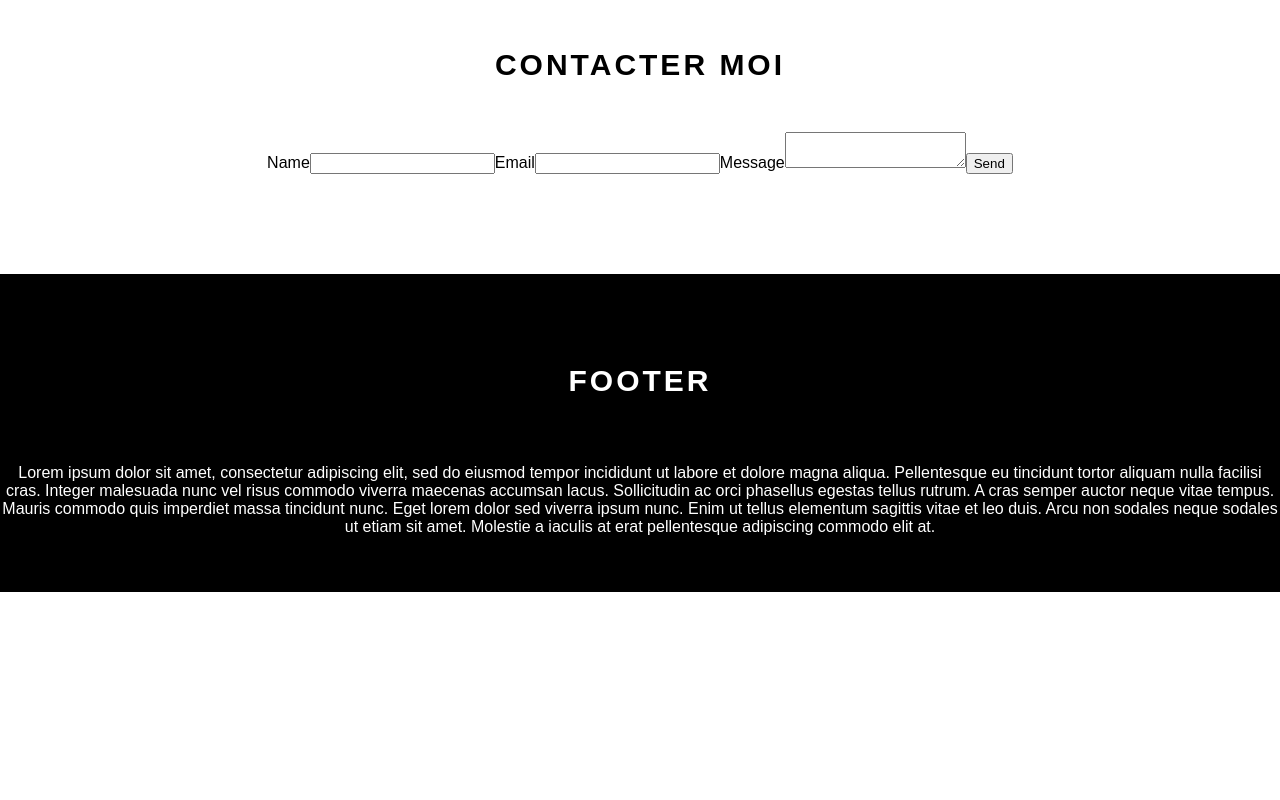
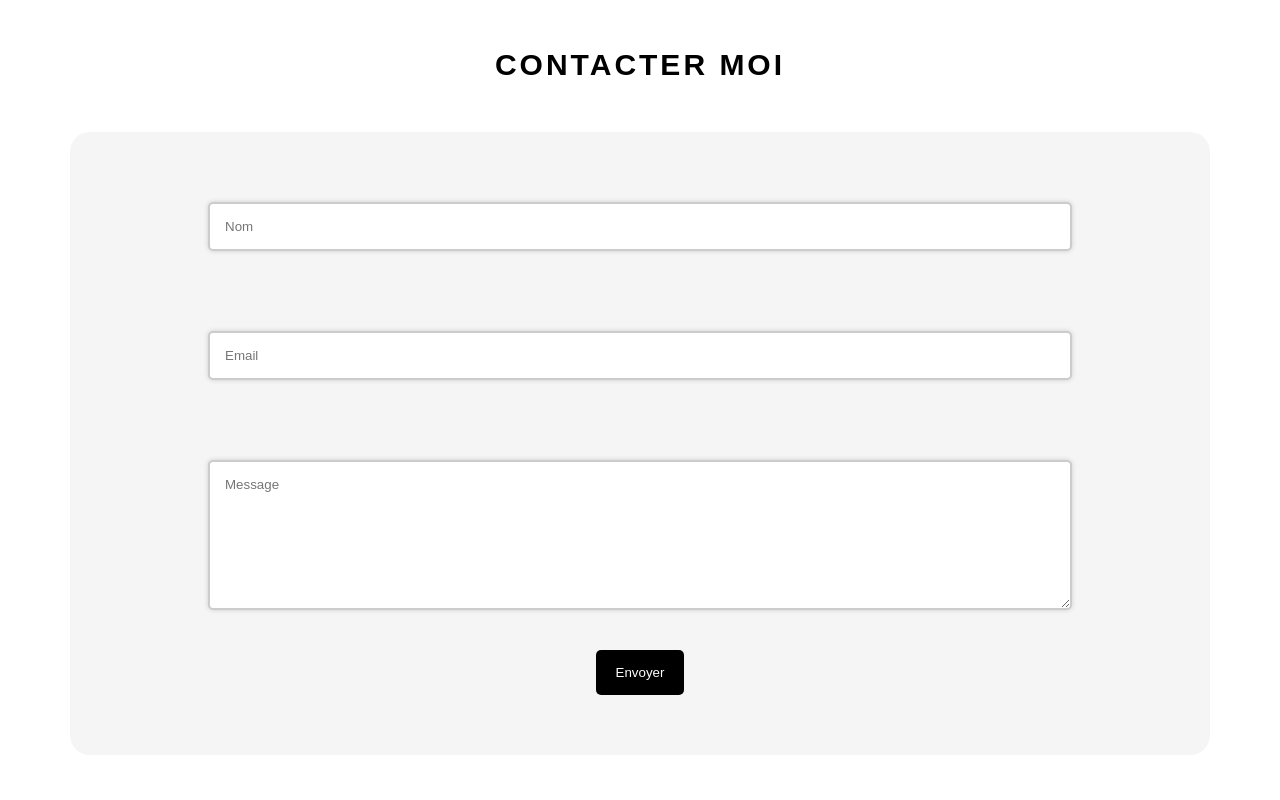
Before and after one commit to Theo-Develop/Portfolio, a React (Vite) app: page /#acceuil in a window 1280 px wide. Shown: the part 3760-4560 px from the top of the page. Before the commit the page ends 4352 px from the top, so only its background shows below. Built offline with nearby package versions, Linux system fonts and the light colour scheme; no server answers; a web font is replaced by a local one.

Commit message:
settings contact sections

```diff
--- a/src/components/ContactForm/ContactForm.jsx
+++ b/src/components/ContactForm/ContactForm.jsx
@@ -44,15 +44,17 @@ function ContactForm() {
     };
 
     return (
-        <form ref={form} onSubmit={sendEmail}>
-            <label>Name</label>
-            <input type="text" name="user_name" required />
-            <label>Email</label>
-            <input type="email" name="user_email" required />
-            <label>Message</label>
-            <textarea name="message" required />
-            <input type="submit" value="Send" disabled={isSubmitting} />
-            {stateMessage && <p>{stateMessage}</p>}
+        <form className="form" ref={form} onSubmit={sendEmail}>
+            <label></label>
+            <input type="text" name="user_name" placeholder="Nom" required />
+            <label></label>
+            <input type="email" name="user_email" placeholder="Email" required />
+            <label></label>
+            <textarea name="message" placeholder="Message" required />
+            <input type="submit" className="button" value="Envoyer" disabled={isSubmitting} />
+            <div className="infoForm">
+                {stateMessage && <p>{stateMessage}</p>}
+            </div>
         </form>
     );
 }
--- a/src/components/ContactForm/_ContactForm.scss
+++ b/src/components/ContactForm/_ContactForm.scss
@@ -0,0 +1,37 @@
+.form {
+    display: flex;
+    flex-direction: column;
+    align-items: center;
+    gap: 30px;
+    border-radius: 20px;
+    padding: 30px;
+    background: $secondary-color;
+}
+
+.form input[type="text"],
+.form input[type="email"],
+.form textarea {
+    width: 80%;
+    padding: 15px;
+    margin: 10px 0;
+    border-radius: 5px;
+    border: 2px solid #ccc;
+    box-shadow: 0px 0px 5px #00000029;
+}
+
+.form textarea {
+    height: 150px;
+}
+
+.form input[type="submit"] {
+    background-color: $tertiary-color;
+    color: $primary-color;
+    padding: 15px 20px;
+    border: none;
+    border-radius: 5px;
+    cursor: pointer;
+}
+
+.form input[type="submit"]:hover {
+    background-color: green;
+}
--- a/src/styles/main.css
+++ b/src/styles/main.css
@@ -321,4 +321,42 @@ article.card {
   padding: 10px 20px;
   border-radius: 5px;
   cursor: pointer;
+}
+
+.form {
+  display: flex;
+  flex-direction: column;
+  align-items: center;
+  gap: 30px;
+  border-radius: 20px;
+  padding: 30px;
+  background: #f5f5f5;
+}
+
+.form input[type=text],
+.form input[type=email],
+.form textarea {
+  width: 80%;
+  padding: 15px;
+  margin: 10px 0;
+  border-radius: 5px;
+  border: 2px solid #ccc;
+  box-shadow: 0px 0px 5px rgba(0, 0, 0, 0.1607843137);
+}
+
+.form textarea {
+  height: 150px;
+}
+
+.form input[type=submit] {
+  background-color: black;
+  color: #fff;
+  padding: 15px 20px;
+  border: none;
+  border-radius: 5px;
+  cursor: pointer;
+}
+
+.form input[type=submit]:hover {
+  background-color: green;
 }/*# sourceMappingURL=main.css.map */
--- a/src/styles/main.scss
+++ b/src/styles/main.scss
@@ -8,4 +8,5 @@
 @import "../sections/skills/Skills";
 @import "../sections/welcome/Welcome";
 @import "../components/Footer/Footer";
-@import "../components/Modal/Modal"
+@import "../components/Modal/Modal";
+@import "../components/ContactForm/ContactForm"
```
Also changed, not shown: 1 other file (tests, documents, lock files or other folders).
